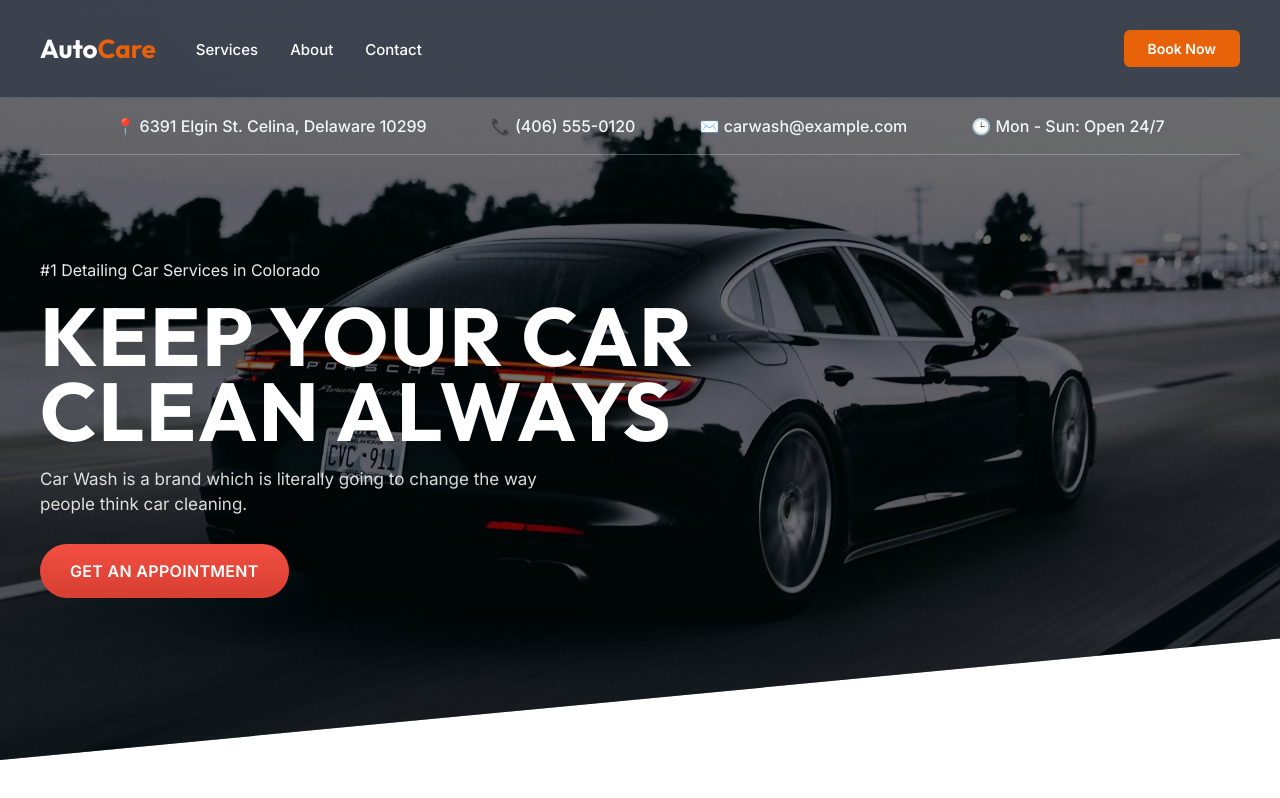
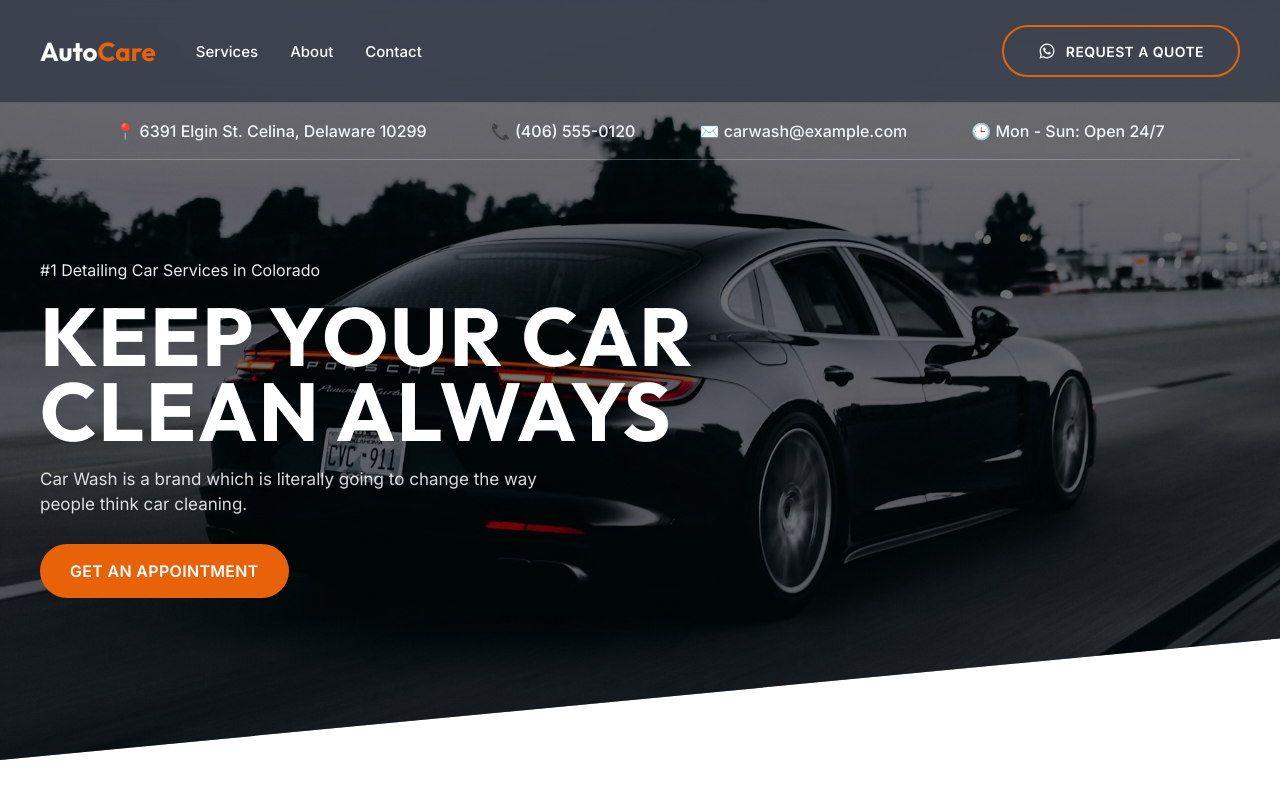
Before and after one commit to Syedadil0803/autocare, a plain HTML site: page index.html in a window 1280 px wide. Drawn offline with Linux system fonts and the light colour scheme.

Commit message:
Add WhatsApp quote request button and update styles for navigation

```diff
--- a/index.html
+++ b/index.html
@@ -23,7 +23,14 @@
                         </ul>
                     </div>
 
-                    <a href="#contact" class="cta-button">Book Now</a>
+                    <div class="nav-actions">
+                        <a href="https://wa.me/14065550120" class="cta-button" aria-label="Request a quote on WhatsApp">
+                            <svg viewBox="0 0 24 24" aria-hidden="true">
+                                <path d="M19.05 4.94A9.86 9.86 0 0 0 12.04 2a9.94 9.94 0 0 0-8.6 14.91L2 22l5.26-1.38a9.95 9.95 0 0 0 4.78 1.22H12a10 10 0 0 0 10-9.95 9.9 9.9 0 0 0-2.95-6.95Zm-7.01 15.25h-.01a8.25 8.25 0 0 1-4.2-1.15l-.3-.18-3.12.82.83-3.04-.2-.31a8.24 8.24 0 0 1-1.27-4.41A8.34 8.34 0 0 1 12.05 3.7a8.25 8.25 0 0 1 5.9 2.46 8.22 8.22 0 0 1 2.42 5.87 8.33 8.33 0 0 1-8.33 8.16Zm4.57-6.25c-.25-.12-1.47-.73-1.7-.82-.23-.08-.4-.12-.56.12-.17.25-.64.82-.79.99-.15.17-.3.18-.56.06-.25-.13-1.08-.39-2.06-1.24-.76-.67-1.27-1.5-1.42-1.75-.15-.25-.02-.38.11-.5.11-.11.25-.29.37-.43.13-.14.17-.24.25-.4.08-.17.04-.31-.02-.43-.07-.13-.56-1.35-.77-1.85-.2-.47-.41-.4-.56-.4h-.48c-.17 0-.43.06-.65.31-.23.25-.86.84-.86 2.06s.88 2.4 1 2.56c.13.16 1.73 2.63 4.19 3.69.59.26 1.06.41 1.42.52.59.19 1.13.16 1.55.1.47-.07 1.47-.6 1.68-1.18.21-.58.21-1.08.15-1.18-.06-.09-.22-.15-.47-.27Z"/>
+                            </svg>
+                            <span>Request a Quote</span>
+                        </a>
+                    </div>
 
                     <button class="menu-toggle" id="menuBtn" aria-label="Toggle menu">
                         <span></span>
--- a/styles.css
+++ b/styles.css
@@ -2,6 +2,7 @@
   --content-width: min(1200px, 100% - 40px);
   --brand-blue: #0f2b4c;
   --brand-orange: #e8620a;
+  --brand-orange-dark: #cf5508;
   --text-light: #f2f6fb;
   --font-title: "Outfit", sans-serif;
   --font-body: "Inter", sans-serif;
@@ -35,10 +36,11 @@ body {
 .site-nav {
   position: absolute;
   inset: 0 0 auto 0;
+  z-index: 10;
 }
 
 .top-bar {
-  padding: 30px 0;
+  padding: 25px 0;
   background: rgba(10, 24, 44, 0.45);
   backdrop-filter: blur(10px);
   -webkit-backdrop-filter: blur(10px);
@@ -86,18 +88,70 @@ body {
   color: var(--brand-orange);
 }
 
+.nav-actions {
+  display: flex;
+  align-items: center;
+  gap: 14px;
+}
+
 .cta-button {
+  position: relative;
+  isolation: isolate;
+  overflow: hidden;
+  display: inline-flex;
+  align-items: center;
+  justify-content: center;
+  gap: 10px;
   color: #fff;
   text-decoration: none;
+  background: transparent;
+  border: 2px solid var(--brand-orange);
+  min-height: 52px;
+  padding: 0 34px;
+  border-radius: 999px;
+  text-transform: uppercase;
+  letter-spacing: 0.03em;
+  font-weight: 700;
+  font-size: 14px;
+  cursor: pointer;
+  user-select: none;
+  -webkit-user-select: none;
+}
+
+.cta-button::before {
+  content: "";
+  position: absolute;
+  inset: 0;
   background: var(--brand-orange);
-  padding: 10px 24px;
-  border-radius: 6px;
-  font-weight: 600;
-  font-size: 14px;
+  opacity: 0;
+  z-index: -1;
+}
+
+.cta-button span {
+  position: relative;
+  z-index: 1;
+  pointer-events: none;
+}
+
+.cta-button svg {
+  position: relative;
+  z-index: 1;
+  width: 18px;
+  height: 18px;
+  fill: currentColor;
+  pointer-events: none;
 }
 
 .cta-button:hover {
-  background: #cf5508;
+  color: #fff;
+}
+
+.cta-button:hover::before {
+  opacity: 1;
+}
+
+.cta-button:hover {
+  border-color: var(--brand-orange-dark);
 }
 
 .menu-toggle {
@@ -182,11 +236,12 @@ body {
   letter-spacing: 0.02em;
   font-weight: 700;
   color: #fff;
-  background: linear-gradient(180deg, #f24f41, #d63f32);
+  background: var(--brand-orange);
+  cursor: pointer;
 }
 
 .hero-cta:hover {
-  filter: brightness(1.06);
+  background: var(--brand-orange-dark);
 }
 
 @media (max-width: 992px) {
@@ -222,7 +277,7 @@ body {
     display: flex;
   }
 
-  .cta-button {
+  .nav-actions {
     display: none;
   }
 
```
